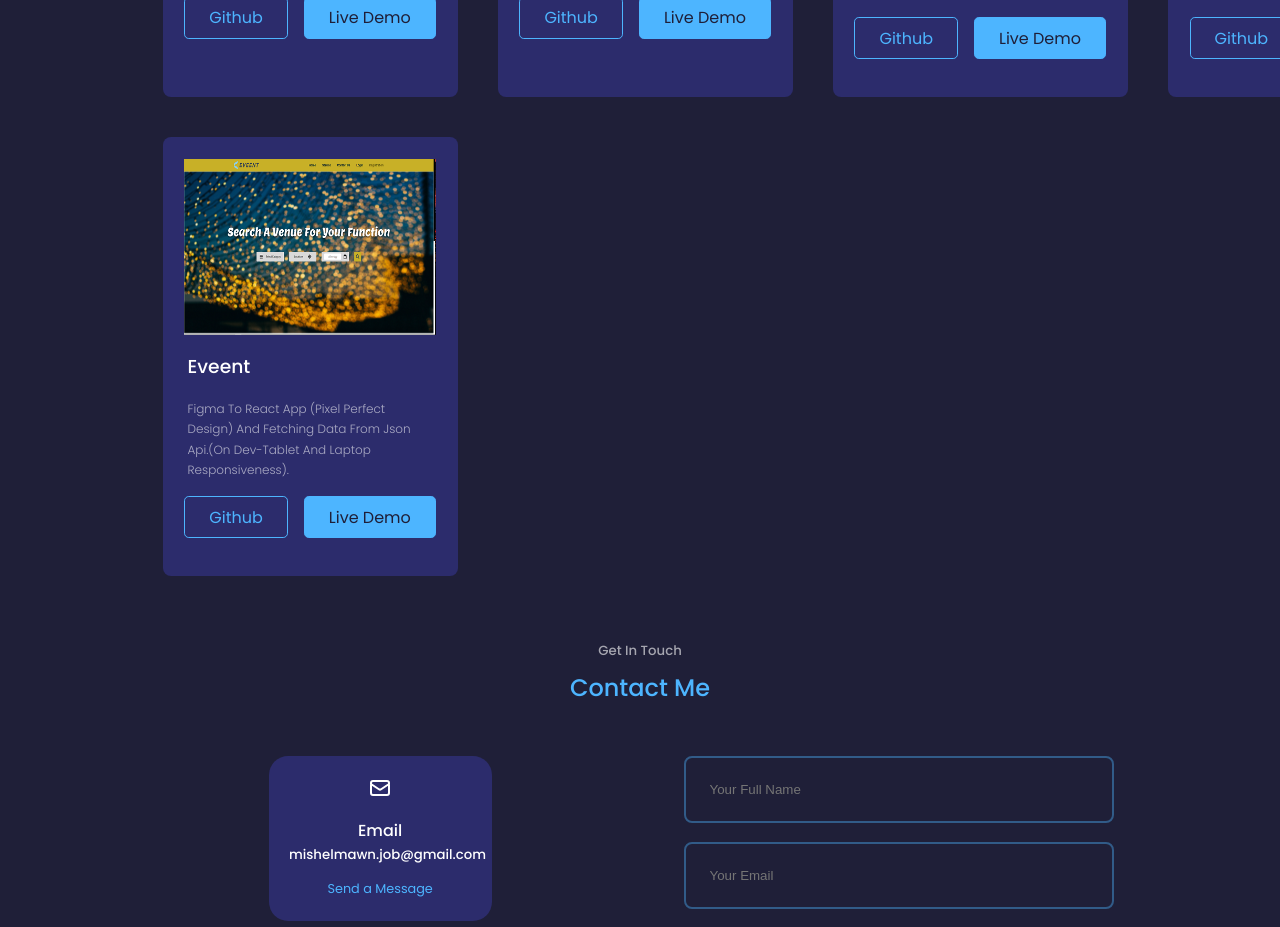
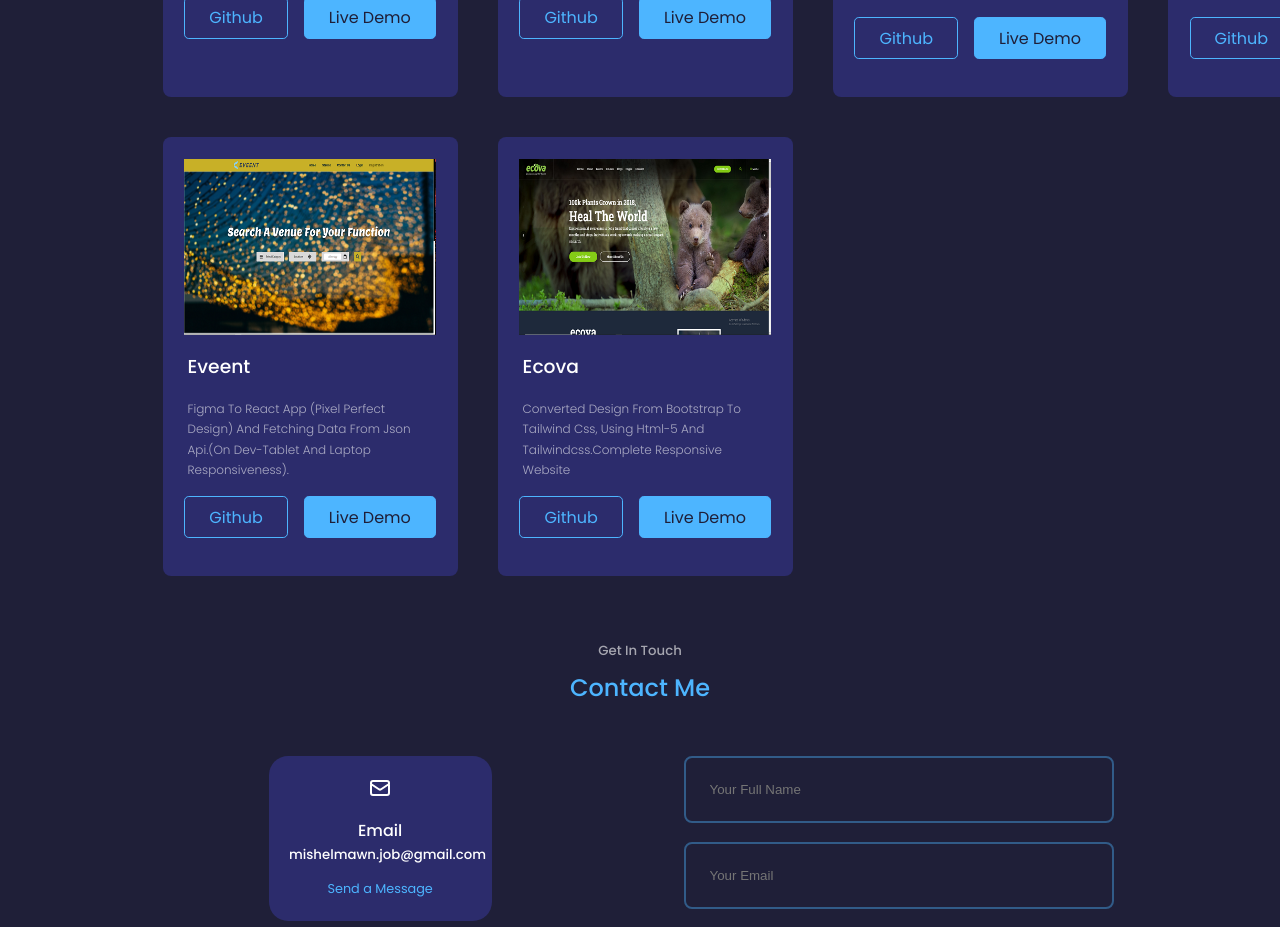
Before and after one commit to KE9SH1N/My-Portfolio, a React (Create React App) app: page / in a window 1280 px wide. Shown: the part 3320-4247 px from the top of the page. Built offline with nearby package versions, Linux system fonts and the light colour scheme.

Commit message:
update portfolio section

```diff
--- a/src/components/Portfolio/Web/FrontEnd.jsx
+++ b/src/components/Portfolio/Web/FrontEnd.jsx
@@ -5,6 +5,7 @@ import img2 from '../../../assets/basicdashboard.PNG'
 import img3 from '../../../assets/newsportal.PNG'
 import img4 from '../../../assets/bookstore.PNG'
 import img5 from '../../../assets/eveent.PNG'
+import img6 from '../../../assets/ecova.PNG'
 
 const data = [
   {
@@ -47,6 +48,14 @@ const data = [
     github: 'https://github.com/KE9SH1N/Eveent',
     demo:'https://eveent.vercel.app/'
   },
+  {
+    id: 6,
+    image: img6,
+    title: 'Ecova',
+    description:'Converted Design from bootstrap to tailwind css, using html-5 and tailwindcss.Complete responsive website',
+    github: 'https://infiny-net.github.io/ecova/home-three',
+    demo:'https://infiny-net.github.io/ecova/home-two'
+  },
 ]
 
 const Portfolio = () => {
```
Also changed, not shown: src/assets/ecova.PNG (added).
